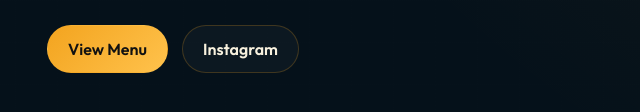
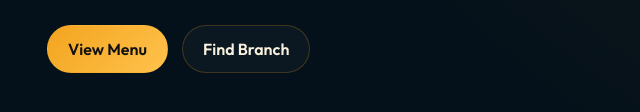
Before and after one commit to dasabhayyy511-maker/meet-the-cheese-website, a plain HTML site: page index.html in a window 1280 px wide. Shown: the part 840-952 px from the top of the page, 27-667 px from the left. Drawn offline with Linux system fonts and the light colour scheme.

Commit message:
Replace hero Instagram button with branch link

```diff
--- a/index.html
+++ b/index.html
@@ -57,7 +57,7 @@
                 </p>
                 <div class="hero-actions">
                     <a class="btn btn-primary" href="#menu">View Menu</a>
-                    <a class="btn btn-secondary" href="https://www.instagram.com/meetthecheese/" target="_blank" rel="noopener">Instagram</a>
+                    <a class="btn btn-secondary" href="#contact">Find Branch</a>
                 </div>
             </div>
             <div class="hero-spotlight">
```
